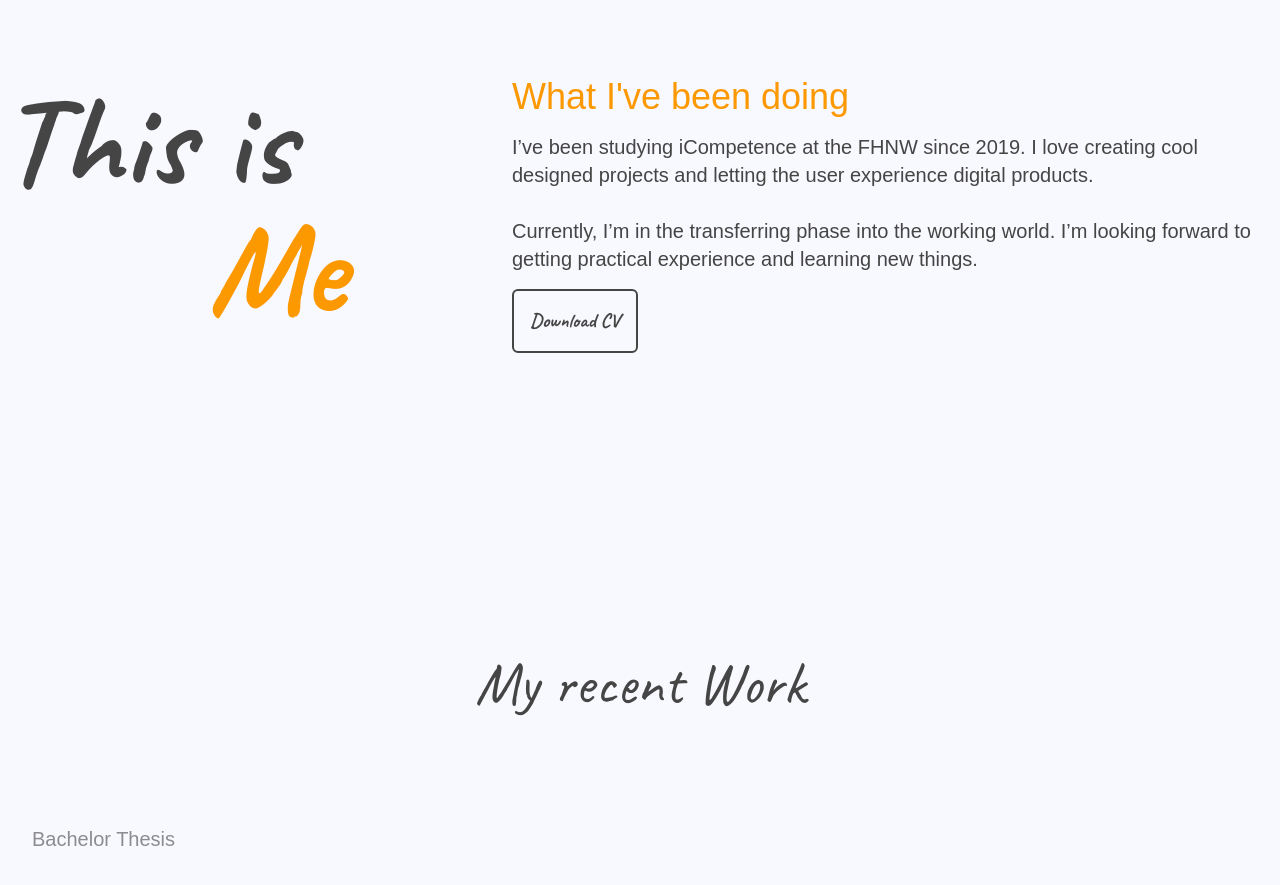
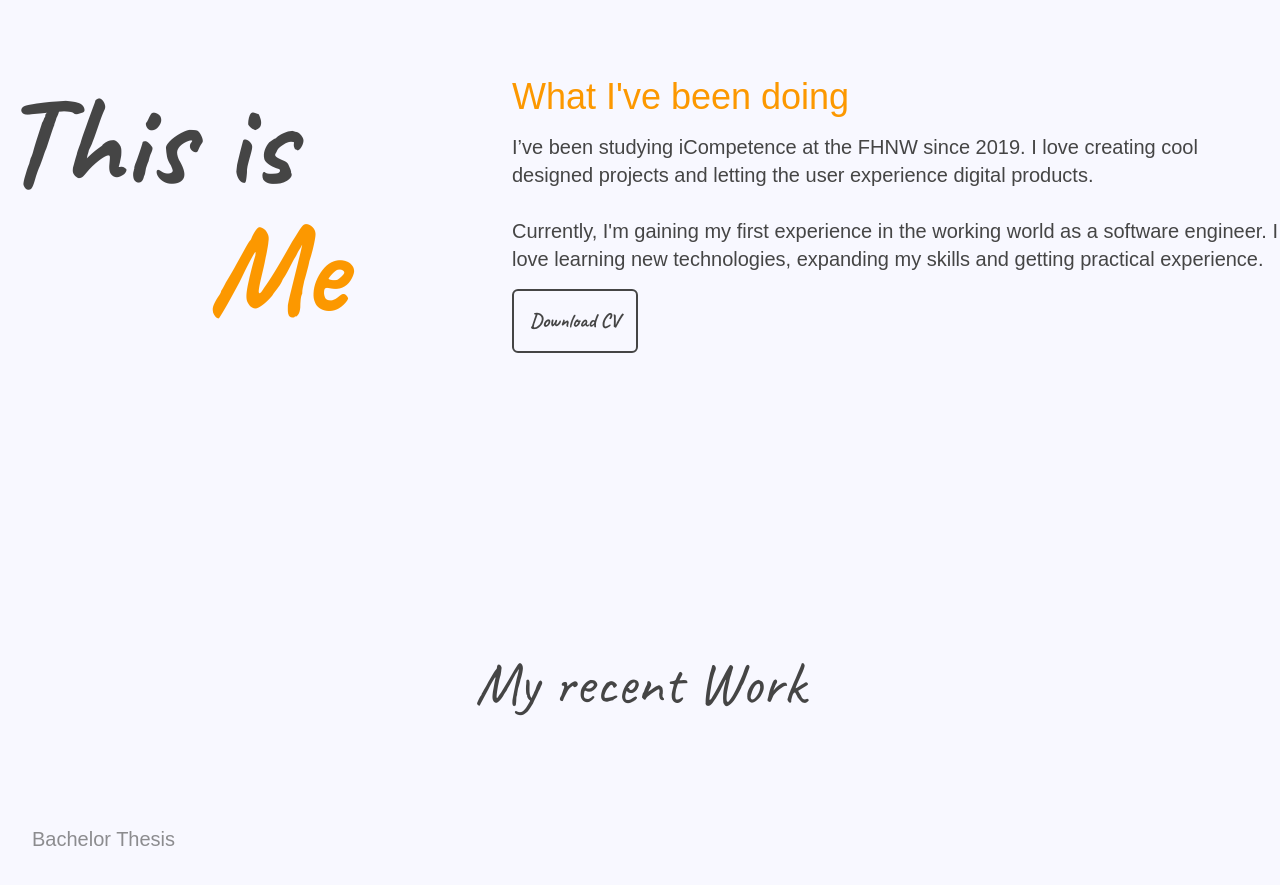
Before and after one commit to TimonKeller/Portfolio, a Next.js app: page / in a window 1280 px wide. Shown: the part 880-1765 px from the top of the page. Built offline with nearby package versions, Linux system fonts and the light colour scheme.

Commit message:
Update AboutMe.jsx

```diff
--- a/components/AboutMe.jsx
+++ b/components/AboutMe.jsx
@@ -28,9 +28,9 @@ const AboutMe = () => {
           products.
           <br />
           <br />
-          Currently, I’m in the transferring phase into the working world. I’m
-          looking forward to getting practical experience and learning new
-          things.
+          Currently, I'm gaining my first experience in the working world as a
+          software engineer. I love learning new technologies, expanding my
+          skills and getting practical experience.
         </span>
         <a
           href="/CV.pdf"
```
